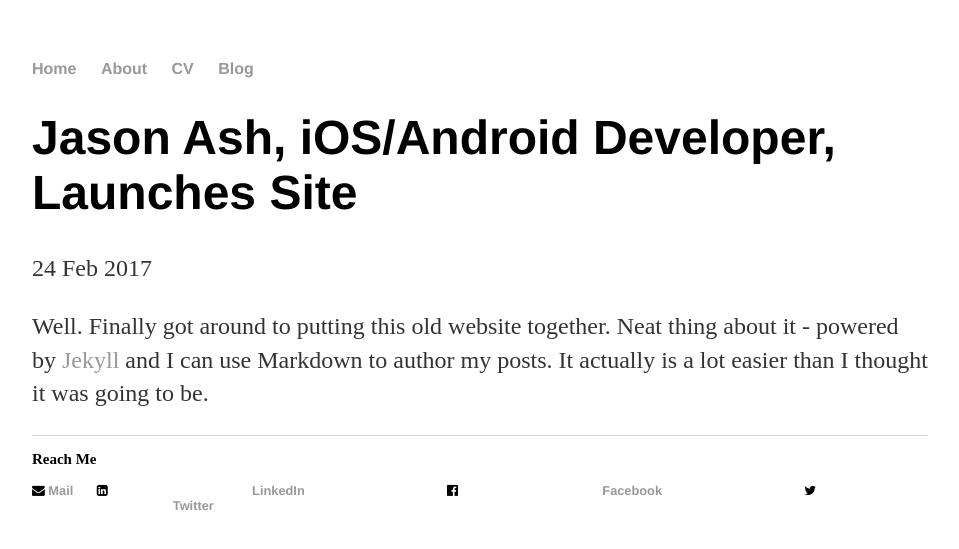
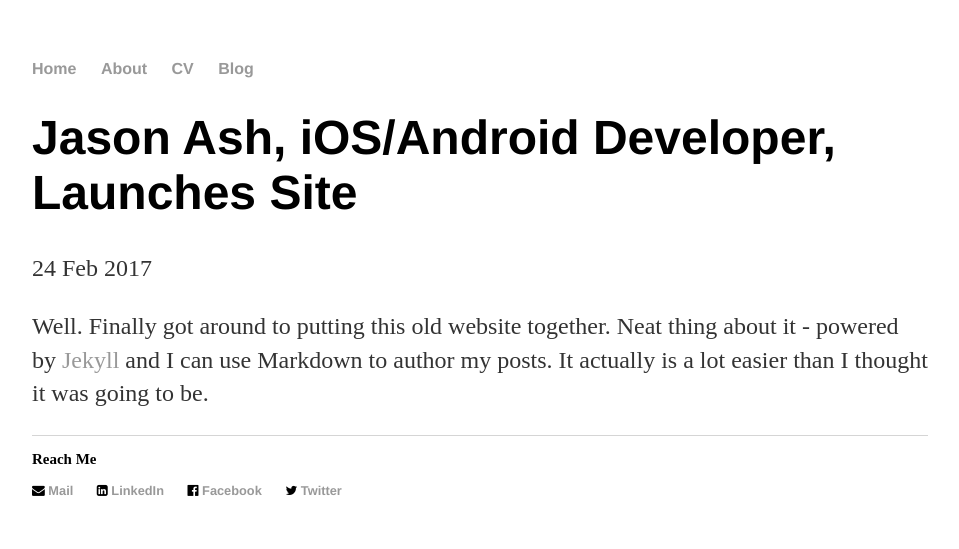
Before and after one commit to iJasonWade/ijasonwade.github.io, a Jekyll site: the page built from _posts/2017-02-24-jason_ash-site-launched.md, in a window 1280 px wide. Shown: the top 549 px of the page, without its empty margins (160-1119 px from the left). Built offline with Jekyll 4.4.1, drawn with Linux system fonts in a browser that asks for light colours.

Commit message:
Adjust spacing for icons

```diff
--- a/_layouts/default.html
+++ b/_layouts/default.html
@@ -36,24 +36,18 @@
 				</li>
 
 				<li>
-					<i class="fa fa-linkedin-square"></i>
-					<a href="https://www.linkedin.com/in/jasonwadeash/">
-                      LinkedIn
-                  </a>
+					<i class="fa fa-linkedin-square" aria-hidden="true"></i>
+					<a href="https://www.linkedin.com/in/jasonwadeash/">  LinkedIn</a>
 				</li>
 
 				<li>
-					<i class="fa fa-facebook-official"></i>
-					<a href="https://www.facebook.com/JasonWadeAsh">
-                      Facebook
-                  </a>
+					<i class="fa fa-facebook-official" aria-hidden="true"></i>
+					<a href="https://www.facebook.com/JasonWadeAsh">  Facebook</a>
 				</li>
 
 				<li>
-					<i class="fa fa-twitter"></i>
-					<a href="https://twitter.com/iJasonWade">
-                      Twitter
-                  </a>
+					<i class="fa fa-twitter" aria-hidden="true"></i>
+					<a href="https://twitter.com/iJasonWade">  Twitter</a>
 				</li>
 				</ul>
 			</div>
```
